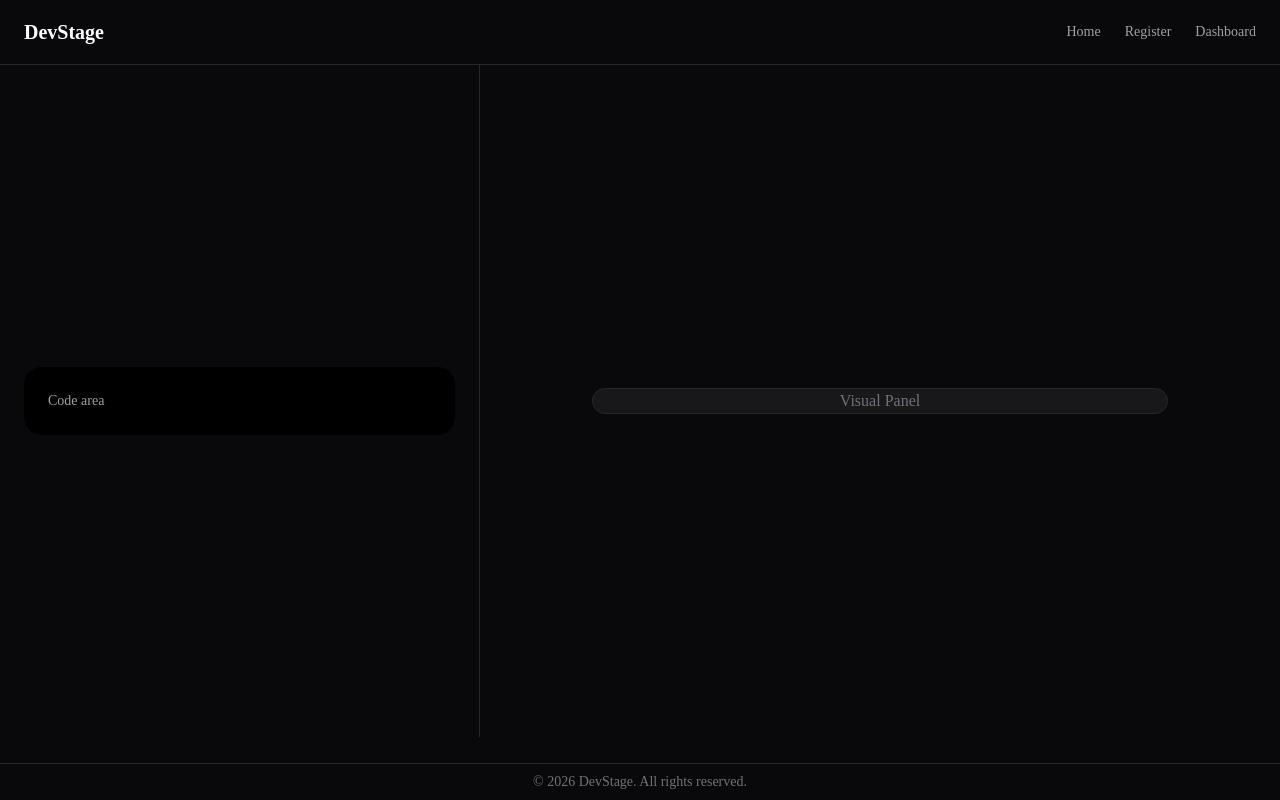
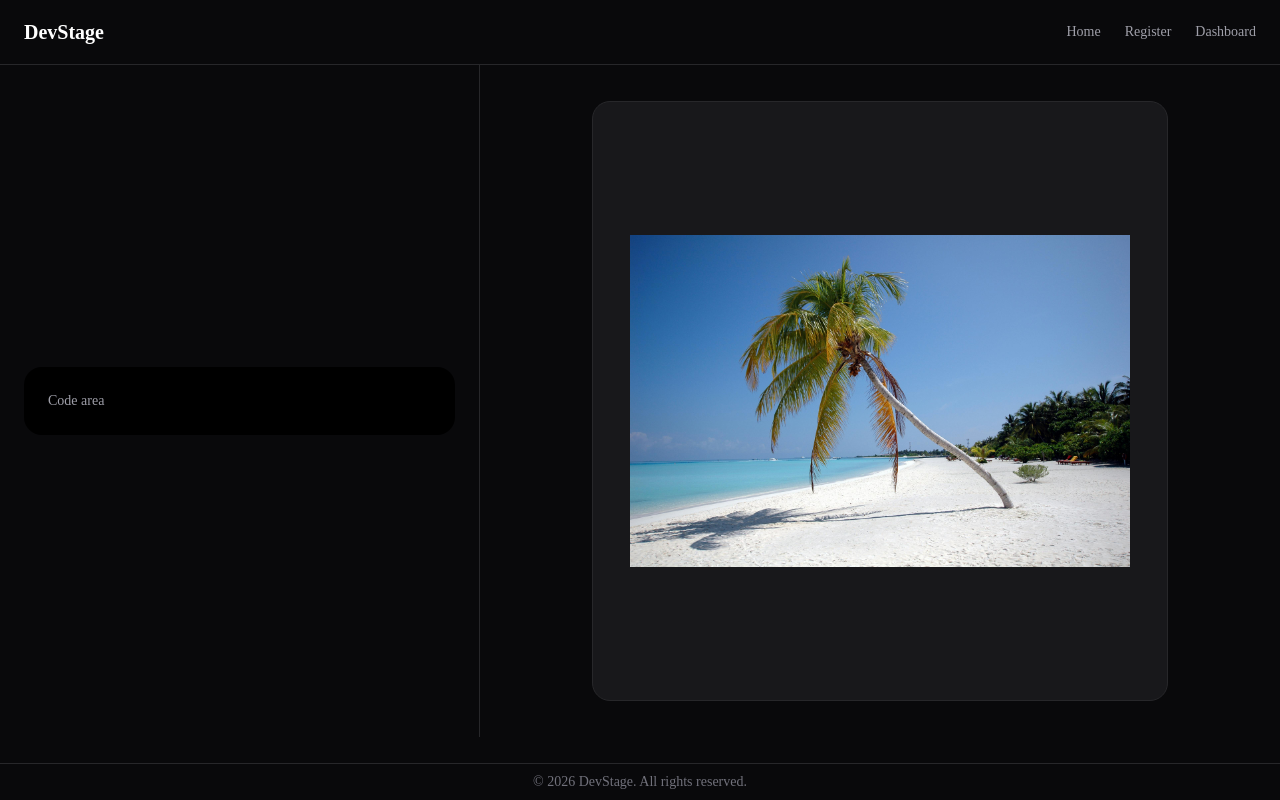
Before and after one commit to saeedhei/team-alla-biloshapka, a Next.js app: page / in a window 1280 px wide. Built offline with nearby package versions, Linux system fonts and the light colour scheme.

Commit message:
create visual panel component

```diff
--- a/components/home/HomeScene.tsx
+++ b/components/home/HomeScene.tsx
@@ -1,32 +1,20 @@
 import CodePanel from "./CodePanel";
+import VisualPanel from "./VisualPanel";
 
 export default function HomeScene() {
   return (
     <section className="flex-1 bg-zinc-950 text-white">
-
       <div className="mx-auto flex min-h-[calc(100vh-128px)] max-w-7xl flex-col lg:flex-row">
-
         {/* LEFT SIDE */}
         <div className="flex w-full items-center justify-center border-b border-zinc-800 p-6 lg:w-3/8 lg:border-b-0 lg:border-r">
-
           <CodePanel />
-
         </div>
 
         {/* RIGHT SIDE */}
         <div className="flex w-full items-center justify-center p-6 lg:w-5/8">
-
-        <div className="flex w-full max-w-xl items-center justify-center rounded-2xl border border-zinc-800 bg-zinc-900">
-            <p className="text-zinc-500">
-              Visual Panel
-            </p>
-
+          <VisualPanel />
         </div>
-
       </div>
-
-      </div>
-
     </section>
   );
 }
--- /dev/null
+++ b/components/home/VisualPanel.tsx
@@ -0,0 +1,13 @@
+export default function VisualPanel() {
+  return (
+    <div className="flex h-[600px] w-full max-w-xl items-center justify-center rounded-2xl border border-zinc-800 bg-zinc-900">
+
+      <img
+        src="/photo.jpg"
+        alt="Demo"
+       className="h-auto max-h-[500px] w-full max-w-[500px] rounded-none object-cover"
+      />
+
+    </div>
+  );
+}
```
Lines whose indentation alone changed are shown as unchanged.
